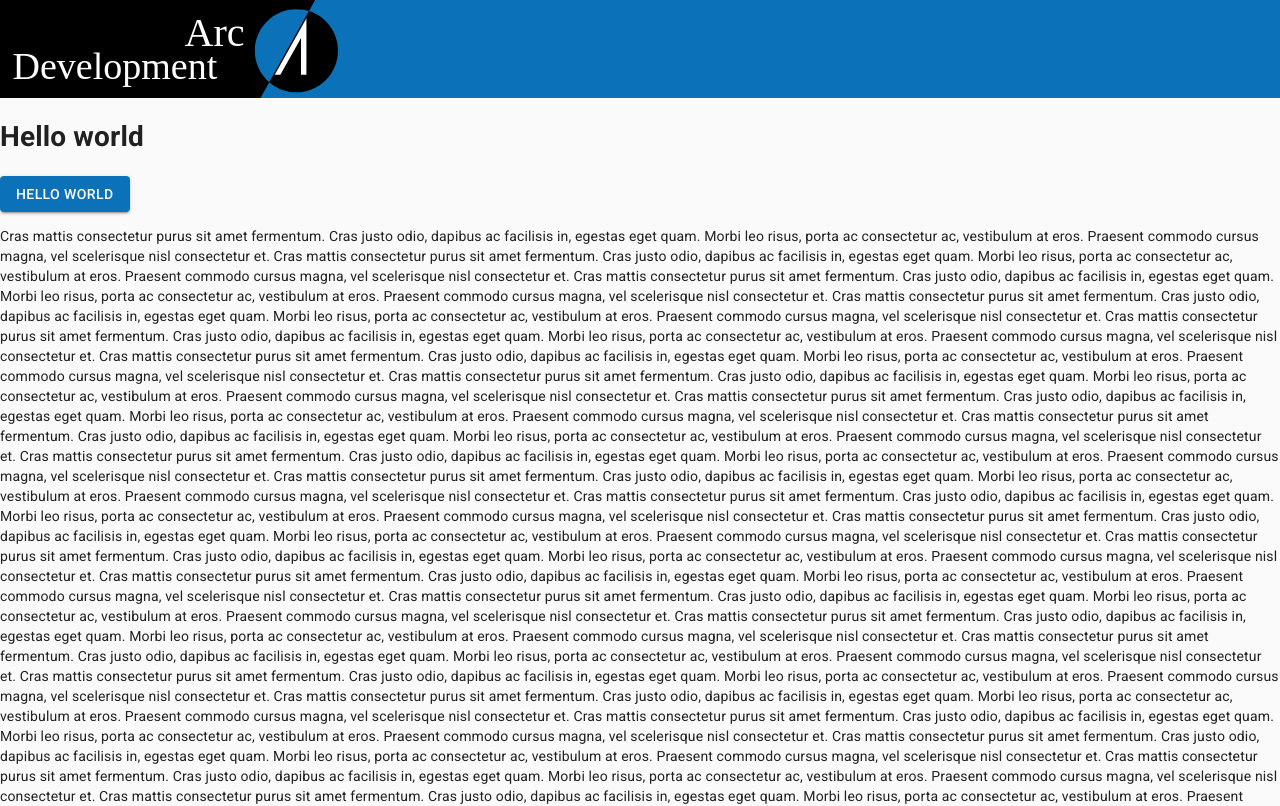
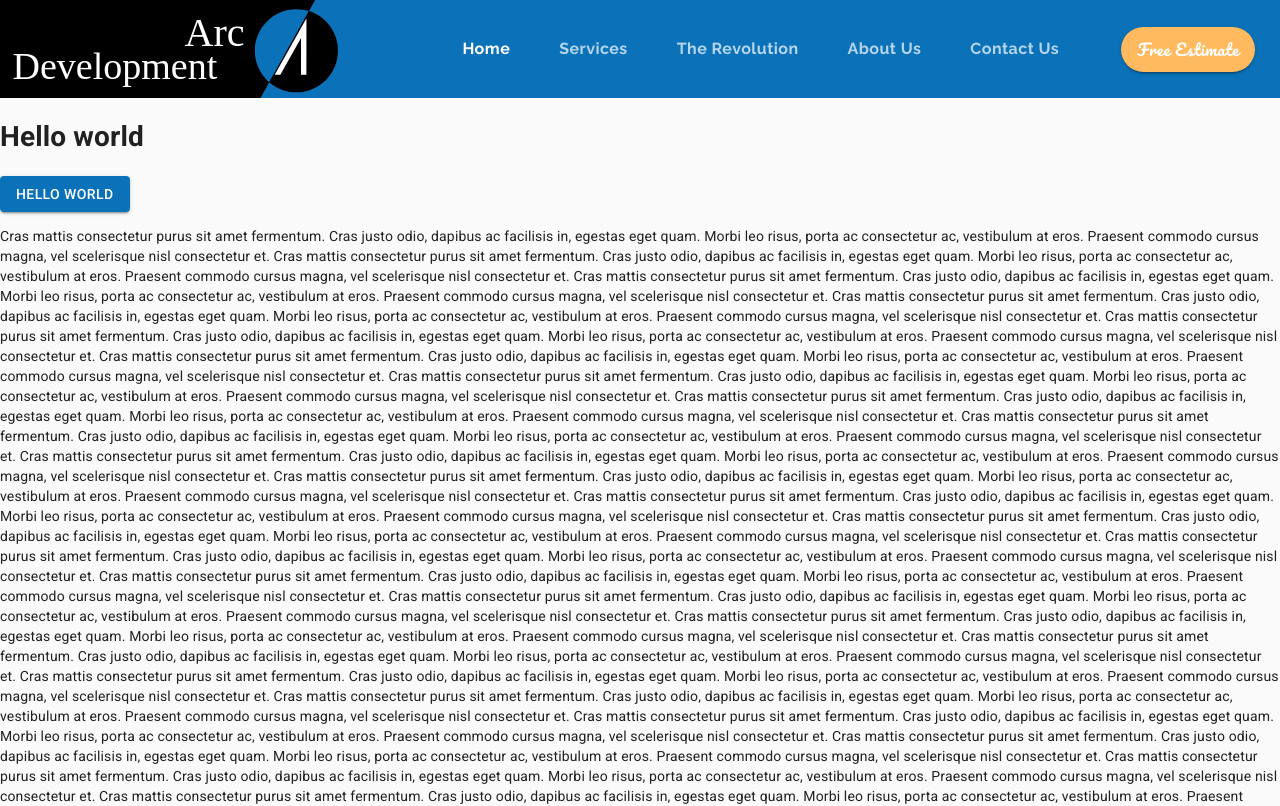
Before and after one commit to mike10951/arcdevelopment, a React (Create React App) app: page / in a window 1280 px wide. Shown: the top 806 px of the page. Built offline with nearby package versions, Linux system fonts and the light colour scheme.

Commit message:
Included Tabs in AppBar. Basic functionality using useState.

```diff
--- a/package.json
+++ b/package.json
@@ -9,6 +9,7 @@
     "@testing-library/user-event": "^7.2.1",
     "react": "^17.0.0",
     "react-dom": "^17.0.0",
+    "react-router": "^5.2.0",
     "react-scripts": "3.4.4"
   },
   "scripts": {
--- a/public/index.html
+++ b/public/index.html
@@ -11,7 +11,7 @@
     <title>React App</title>
     <link
       rel="stylesheet"
-      href="https://fonts.googleapis.com/css?family=Roboto:300,400,500,700&display=swap"
+      href="https://fonts.googleapis.com/css?family=Pacifico|Raleway:100,400,400i,700|Roboto:300,400,500,700&display=swap"
     />
   </head>
   <body>
--- a/src/components/ui/Header.js
+++ b/src/components/ui/Header.js
@@ -1,8 +1,11 @@
-import React from 'react';
+import React, { useState } from 'react';
 import AppBar from '@material-ui/core/AppBar';
 import Toolbar from '@material-ui/core/Toolbar';
 import useScrollTrigger from '@material-ui/core/useScrollTrigger';
 import { makeStyles } from '@material-ui/core/styles';
+import Tabs from '@material-ui/core/Tabs';
+import Tab from '@material-ui/core/Tab';
+import Button from '@material-ui/core/Button'
 
 import logo from '../../assets/logo.svg'
 
@@ -12,11 +15,31 @@ const useStyles = makeStyles(theme => ({
     },
     logo: {
         height: '7em'
+    },
+    tabContainer: {
+        marginLeft: 'auto'
+    },
+    tab: {
+        ...theme.typography.tab,
+        minWidth: 10,
+        marginLeft: '25px'
+    },
+    button: {
+        ...theme.typography.estimate,
+        borderRadius: '50px',
+        marginLeft: '50px',
+        marginRight: '25px',
+        height: '45px',
     }
 }))
 
 const Header = (props) => {
     const classes = useStyles()
+    const [value, setValue] = useState(0)
+
+    const handleChange = (e, value) => {
+        setValue(value)
+    }
 
     return (
         <React.Fragment>
@@ -25,6 +48,14 @@ const Header = (props) => {
                 <AppBar position='sticky' color='primary'>
                     <Toolbar disableGutters>
                         <img src={logo} alt="company logo" className={classes.logo} />
+                        <Tabs className={classes.tabContainer} value={value} onChange={handleChange} indicatorColor='primary'>
+                            <Tab className={classes.tab} label='Home' />
+                            <Tab className={classes.tab} label='Services' />
+                            <Tab className={classes.tab} label='The Revolution' />
+                            <Tab className={classes.tab} label='About Us' />
+                            <Tab className={classes.tab} label='Contact Us' />
+                        </Tabs>
+                        <Button variant="contained" color='secondary' className={classes.button}>Free Estimate</Button>
                     </Toolbar>
                 </AppBar>
             </ElevationScroll>
--- a/src/components/ui/Theme.js
+++ b/src/components/ui/Theme.js
@@ -17,8 +17,17 @@ export default createMuiTheme({
         }
     },
     typography: {
-        h3: {
-            fontWeight: 300
+        tab: {
+            fontFamily: 'Raleway',
+            textTransform: 'none',
+            fontWeight: 700,
+            fontSize: '1rem',
+        },
+        estimate: {
+            fontFamily: 'Pacifico',
+            fontSize: '1rem',
+            textTransform: 'none',
+            color: 'white'
         }
     }
 });
```
Also changed, not shown: 1 other file (tests, documents, lock files or other folders).
